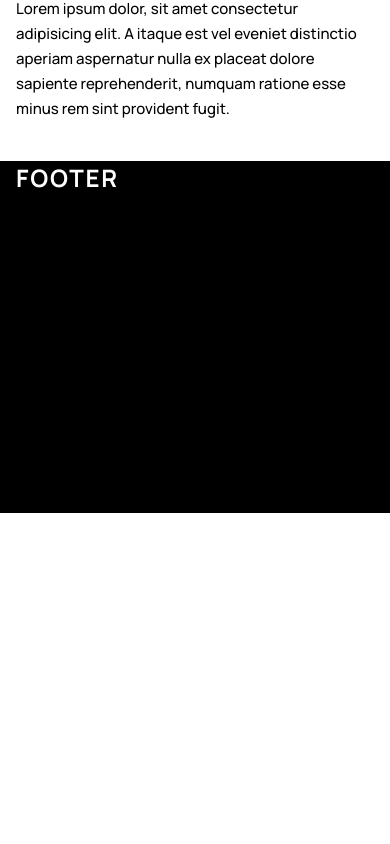
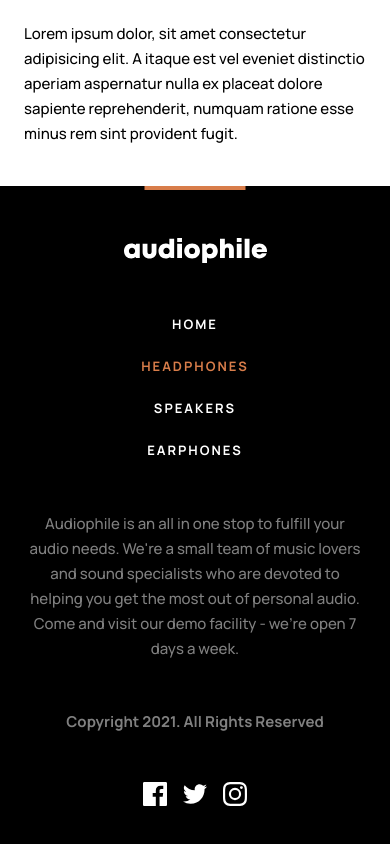
Before and after one commit to LucasWinkler/audiophile-ecommerce, a React (Vite) app: page /headphones in a window 390 px wide. Shown: the part 899-1743 px from the top of the page. Before the commit the page ends 1412 px from the top, so only its background shows below. Built offline with nearby package versions, Linux system fonts and the light colour scheme; what cva would draw is missing.

Commit message:
Created the footer. Modified padding on the container.

```diff
--- a/src/components/common/Container.tsx
+++ b/src/components/common/Container.tsx
@@ -1,4 +1,4 @@
-import { twMerge } from 'tailwind-merge';
+import { twJoin } from 'tailwind-merge';
 
 type ContainerProps = {
   children: React.ReactNode;
@@ -8,8 +8,8 @@ type ContainerProps = {
 export default function Container({ children, className }: ContainerProps) {
   return (
     <div
-      className={twMerge(
-        '[--max-width:90rem] [--padding:1rem] md:[--padding:1.5rem] lg:[--padding:2rem] 2xl:[--padding:3rem]',
+      className={twJoin(
+        '[--max-width:90rem] [--padding:1rem] xs:[--padding:1.5rem] lg:[--padding:2.44rem]',
         '[margin-inline:auto] [width:min(100%-calc(var(--padding)*2),var(--max-width))]',
         className
       )}>
--- a/src/components/common/Footer/Footer.tsx
+++ b/src/components/common/Footer/Footer.tsx
@@ -1,10 +1,69 @@
+import navigationLinks from '@/data/navigationLinks.json';
 import Container from '@/components/common/Container';
+import Logo from '@/components/common/Logo';
+import DesktopNavigationLink from '@/components/common/Navigation/DesktopNavigation/DesktopNavigationLink/DesktopNavigationLink';
+import FacebookIcon from '../icons/FacebookIcon';
+import InstagramIcon from '../icons/InstagramIcon';
+import TwitterIcon from '../icons/TwitterIcon';
 
 export default function Footer() {
   return (
-    <footer className='min-h-[22rem] bg-neutral-900 text-neutral-100'>
+    <footer className='relative bg-neutral-900 pb-[2.37rem] pt-[3.25rem] text-neutral-100 lg:pb-[2.88rem] lg:pt-[3.75rem] 3xl:pb-[3rem] 3xl:pt-[4.69rem]'>
       <Container>
-        <h5>Footer</h5>
+        <span className='absolute left-1/2 top-0 block h-[0.25rem] w-[6.3125rem] -translate-x-1/2 bg-orange lg:left-[unset] lg:-translate-x-0'></span>
+        <div className='flex flex-col items-center lg:items-stretch'>
+          <div className='flex flex-col items-center gap-12 lg:flex-row lg:items-start lg:justify-between lg:gap-8'>
+            <div className=''>
+              <Logo />
+            </div>
+            <ul className='flex flex-col items-center gap-4 lg:flex-row lg:justify-start'>
+              {navigationLinks.map(link => (
+                <li key={link.name}>
+                  <DesktopNavigationLink to={link.href}>
+                    {link.name}
+                  </DesktopNavigationLink>
+                </li>
+              ))}
+            </ul>
+          </div>
+          <p className='mt-12 max-w-[33.75rem] text-center text-base opacity-50 lg:mt-8 lg:text-left'>
+            Audiophile is an all in one stop to fulfill your audio needs. We're
+            a small team of music lovers and sound specialists who are devoted
+            to helping you get the most out of personal audio. Come and visit
+            our demo facility - we're open 7 days a week.
+          </p>
+          <div className='mt-12 flex flex-col justify-between gap-12 lg:flex-row lg:gap-0'>
+            <p className='text-center text-base font-bold opacity-50'>
+              Copyright 2021. All Rights Reserved
+            </p>
+            <ul className='flex items-center justify-center gap-4 [&>li>a:hover]:text-orange [&>li>a]:cursor-pointer [&>li>a]:text-neutral-100'>
+              <li>
+                <a
+                  aria-label='Facebook'
+                  target='_blank'
+                  rel='noopener noreferrer'>
+                  <FacebookIcon />
+                </a>
+              </li>
+              <li>
+                <a
+                  aria-label='Twitter'
+                  target='_blank'
+                  rel='noopener noreferrer'>
+                  <TwitterIcon />
+                </a>
+              </li>
+              <li>
+                <a
+                  aria-label='Instagram'
+                  target='_blank'
+                  rel='noopener noreferrer'>
+                  <InstagramIcon />
+                </a>
+              </li>
+            </ul>
+          </div>
+        </div>
       </Container>
     </footer>
   );
--- a/src/components/common/Navigation/DesktopNavigation/DesktopNavigation.tsx
+++ b/src/components/common/Navigation/DesktopNavigation/DesktopNavigation.tsx
@@ -10,7 +10,7 @@ export default function DesktopNavigation({
 }: DesktopNavigationProps) {
   return (
     <nav className='hidden xl:flex'>
-      <ul className='flex gap-3'>
+      <ul className='flex gap-[2.12rem]'>
         {navigationLinks.map(({ name, href }: NavigationLinkType) => (
           <li key={name}>
             <DesktopNavigationLink to={href}>{name}</DesktopNavigationLink>
--- a/src/components/common/Navigation/DesktopNavigation/DesktopNavigationLink/DesktopNavigationLink.tsx
+++ b/src/components/common/Navigation/DesktopNavigation/DesktopNavigationLink/DesktopNavigationLink.tsx
@@ -21,7 +21,7 @@ export default function DesktopNavigationLink({
       to={to}
       className={({ isActive }) =>
         twJoin(
-          'whitespace-nowrap px-2 py-2 text-xs uppercase tracking-[0.125rem] text-neutral-100 transition-colors duration-300 hover:text-orange',
+          'whitespace-nowrap text-xs uppercase tracking-[0.125rem] text-neutral-100 transition-colors duration-300 hover:text-orange',
           isActive && activeLinkClassNames,
           className
         )
--- a/src/components/common/Navigation/Navigation.tsx
+++ b/src/components/common/Navigation/Navigation.tsx
@@ -1,15 +1,11 @@
 import { useState, useEffect, useCallback } from 'react';
 import { useLocation } from 'react-router-dom';
 import { twJoin } from 'tailwind-merge';
-
 import resolveConfig from 'tailwindcss/resolveConfig';
 import tailwindConfig from '@/../tailwind.config.js';
-
 import desktopNavigationLinks from '@/data/navigationLinks.json';
-
 import Logo from '@/components/common/Logo.tsx';
 import CartButton from '@/components/common/Cart/CartButton/CartButton';
-
 import Container from '@/components/common/Container';
 import DesktopNavigation from './DesktopNavigation/DesktopNavigation';
 import MobileNavigation from './MobileNavigation/MobileNavigation';
@@ -132,7 +128,7 @@ export default function Navigation() {
             </div>
           </div>
         </div>
-        <span className='fixed z-10 block h-[0.0625rem] bg-neutral-100/20 full-bleed sm:no-bleed'></span>
+        <span className='absolute z-10 block h-[0.0625rem] bg-neutral-100/20 full-bleed sm:no-bleed'></span>
       </Container>
     </header>
   );
--- /dev/null
+++ b/src/components/common/icons/FacebookIcon.tsx
@@ -0,0 +1,17 @@
+import { IconProps } from '@/types';
+
+export default function FacebookIcon({ className }: IconProps) {
+  return (
+    <svg
+      className={className}
+      width='24'
+      height='24'
+      xmlns='http://www.w3.org/2000/svg'>
+      <path
+        d='M22.675 0H1.325C.593 0 0 .593 0 1.325v21.351C0 23.407.593 24 1.325 24H12.82v-9.294H9.692v-3.622h3.128V8.413c0-3.1 1.893-4.788 4.659-4.788 1.325 0 2.463.099 2.795.143v3.24l-1.918.001c-1.504 0-1.795.715-1.795 1.763v2.313h3.587l-.467 3.622h-3.12V24h6.116c.73 0 1.323-.593 1.323-1.325V1.325C24 .593 23.407 0 22.675 0z'
+        fill='currentColor'
+        fill-rule='nonzero'
+      />
+    </svg>
+  );
+}
--- /dev/null
+++ b/src/components/common/icons/InstagramIcon.tsx
@@ -0,0 +1,17 @@
+import { IconProps } from '@/types';
+
+export default function InstagramIcon({ className }: IconProps) {
+  return (
+    <svg
+      className={className}
+      width='24'
+      height='24'
+      xmlns='http://www.w3.org/2000/svg'>
+      <path
+        d='M12 2.163c3.204 0 3.584.012 4.85.07 3.252.148 4.771 1.691 4.919 4.919.058 1.265.069 1.645.069 4.849 0 3.205-.012 3.584-.069 4.849-.149 3.225-1.664 4.771-4.919 4.919-1.266.058-1.644.07-4.85.07-3.204 0-3.584-.012-4.849-.07-3.26-.149-4.771-1.699-4.919-4.92-.058-1.265-.07-1.644-.07-4.849 0-3.204.013-3.583.07-4.849.149-3.227 1.664-4.771 4.919-4.919 1.266-.057 1.645-.069 4.849-.069zM12 0C8.741 0 8.333.014 7.053.072 2.695.272.273 2.69.073 7.052.014 8.333 0 8.741 0 12c0 3.259.014 3.668.072 4.948.2 4.358 2.618 6.78 6.98 6.98C8.333 23.986 8.741 24 12 24c3.259 0 3.668-.014 4.948-.072 4.354-.2 6.782-2.618 6.979-6.98.059-1.28.073-1.689.073-4.948 0-3.259-.014-3.667-.072-4.947-.196-4.354-2.617-6.78-6.979-6.98C15.668.014 15.259 0 12 0zm0 5.838a6.162 6.162 0 100 12.324 6.162 6.162 0 000-12.324zM12 16a4 4 0 110-8 4 4 0 010 8zm6.406-11.845a1.44 1.44 0 100 2.881 1.44 1.44 0 000-2.881z'
+        fill='currentColor'
+        fill-rule='nonzero'
+      />
+    </svg>
+  );
+}
--- /dev/null
+++ b/src/components/common/icons/TwitterIcon.tsx
@@ -0,0 +1,17 @@
+import { IconProps } from '@/types';
+
+export default function FacebookIcon({ className }: IconProps) {
+  return (
+    <svg
+      className={className}
+      width='24'
+      height='20'
+      xmlns='http://www.w3.org/2000/svg'>
+      <path
+        d='M24 2.557a9.83 9.83 0 01-2.828.775A4.932 4.932 0 0023.337.608a9.864 9.864 0 01-3.127 1.195A4.916 4.916 0 0016.616.248c-3.179 0-5.515 2.966-4.797 6.045A13.978 13.978 0 011.671 1.149a4.93 4.93 0 001.523 6.574 4.903 4.903 0 01-2.229-.616c-.054 2.281 1.581 4.415 3.949 4.89a4.935 4.935 0 01-2.224.084 4.928 4.928 0 004.6 3.419A9.9 9.9 0 010 17.54a13.94 13.94 0 007.548 2.212c9.142 0 14.307-7.721 13.995-14.646A10.025 10.025 0 0024 2.557z'
+        fill='currentColor'
+        fill-rule='nonzero'
+      />
+    </svg>
+  );
+}
--- a/src/types/index.ts
+++ b/src/types/index.ts
@@ -8,3 +8,7 @@ export type Category = {
   href: string;
   thumbnail: string;
 };
+
+export type IconProps = {
+  className?: string;
+};
```
